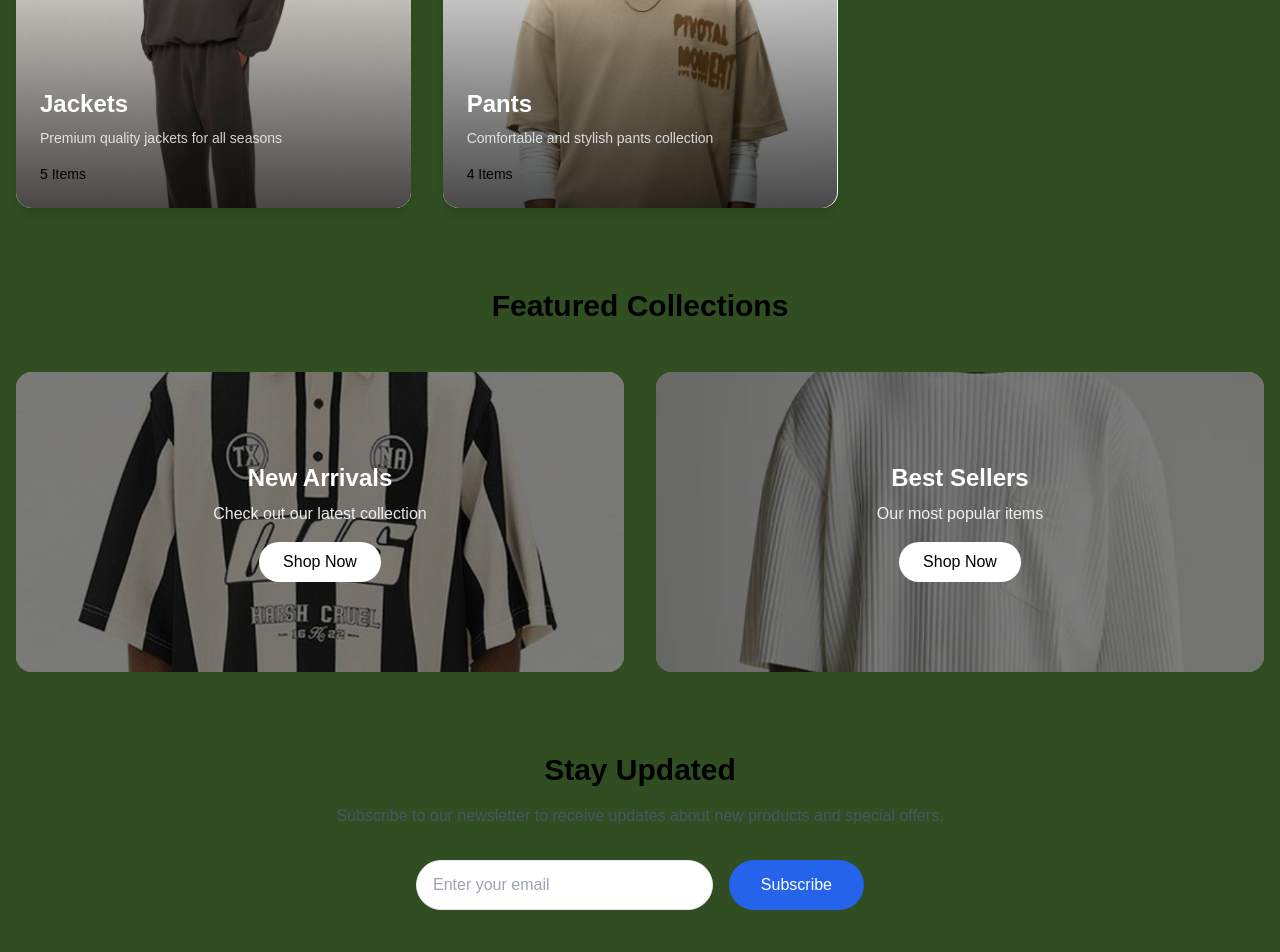
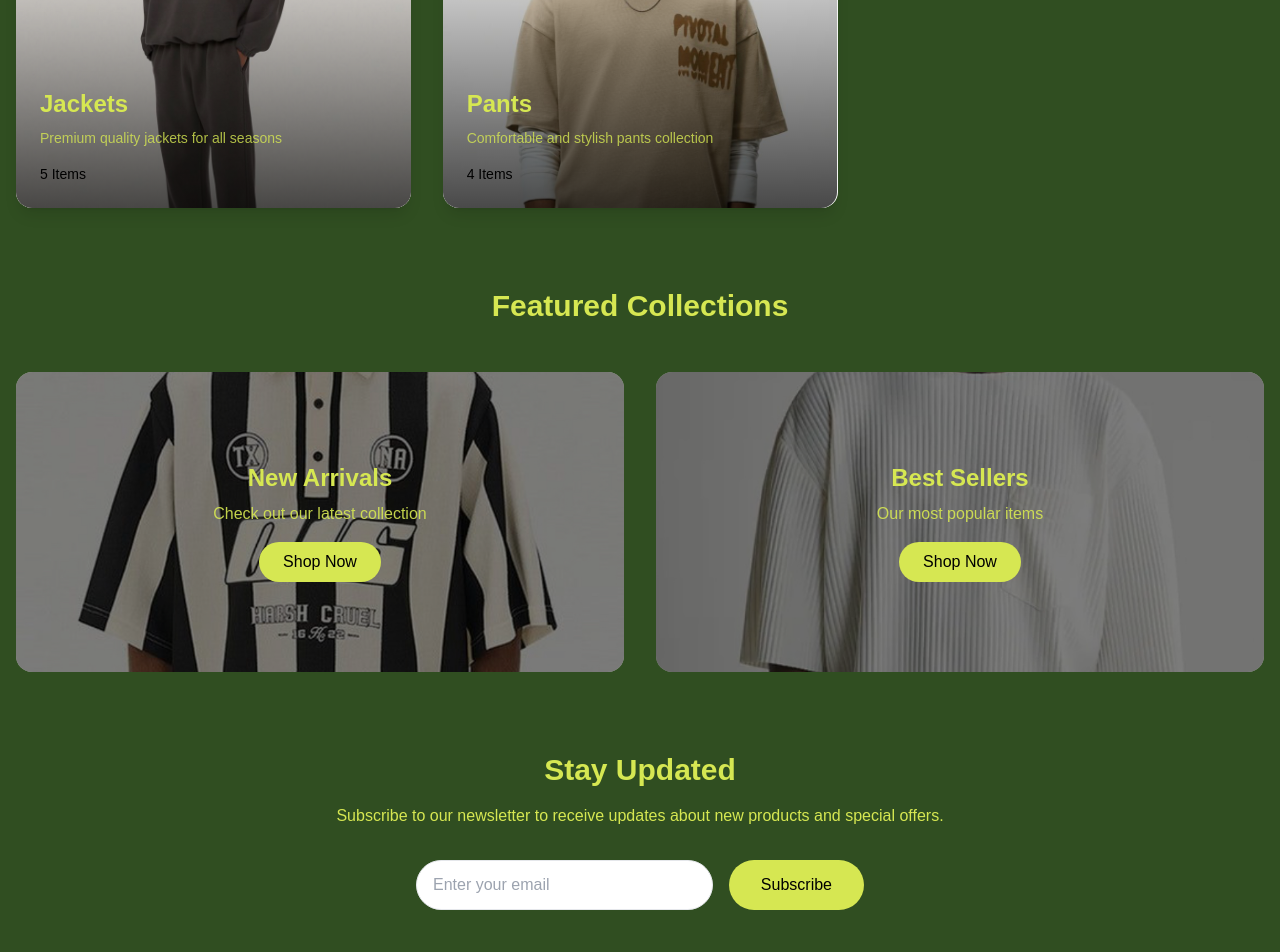
Before and after one commit to rolandaayo/ecommerce-store, a Next.js app: page /categories in a window 1280 px wide. Shown: the part 780-1732 px from the top of the page. Built offline with nearby package versions, Linux system fonts and the light colour scheme; a web font is replaced by a local one.

Commit message:
categories font color fix

```diff
--- a/src/app/components/Categories.js
+++ b/src/app/components/Categories.js
@@ -73,13 +73,13 @@ export default function Categories() {
                 </div>
 
                 {/* Category Content */}
-                <div className="absolute bottom-0 left-0 right-0 p-6 text-white">
+                <div className="absolute bottom-0 left-0 right-0 p-6 text-[#D6E752]">
                   <div className="flex justify-between items-end">
                     <div>
                       <h3 className="text-2xl font-bold mb-2">
                         {category.name}
                       </h3>
-                      <p className="text-white/80 text-sm mb-4">
+                      <p className="text-[#D6E752]/80 text-sm mb-4">
                         {category.description}
                       </p>
                       <p className="text-sm font-medium">
@@ -90,7 +90,7 @@ export default function Categories() {
                       href="/"
                       className="bg-white/20 backdrop-blur-sm p-3 rounded-full transform translate-y-8 opacity-0 group-hover:translate-y-0 group-hover:opacity-100 transition-all duration-300"
                     >
-                      <FaArrowRight className="w-5 h-5 text-white" />
+                      <FaArrowRight className="w-5 h-5 text-[#D6E752]" />
                     </Link>
                   </div>
                 </div>
@@ -100,7 +100,7 @@ export default function Categories() {
 
           {/* Featured Collections */}
           <div className="mt-20">
-            <h2 className="text-3xl font-bold text-black text-center mb-12">
+            <h2 className="text-3xl font-bold text-[#D6E752] text-center mb-12">
               Featured Collections
             </h2>
             <div className="grid grid-cols-1 md:grid-cols-2 gap-8">
@@ -113,14 +113,14 @@ export default function Categories() {
                   className="w-full h-full object-cover group-hover:scale-110 transition-transform duration-500"
                 />
                 <div className="absolute inset-0 bg-black/50 group-hover:bg-black/40 transition-colors duration-300" />
-                <div className="absolute inset-0 flex flex-col justify-center items-center text-white p-6 text-center">
+                <div className="absolute inset-0 flex flex-col justify-center items-center text-[#D6E752] p-6 text-center">
                   <h3 className="text-2xl font-bold mb-2">New Arrivals</h3>
-                  <p className="text-white/90 mb-4">
+                  <p className="text-[#D6E752]/90 mb-4">
                     Check out our latest collection
                   </p>
                   <Link
                     href="/"
-                    className="bg-white text-black px-6 py-2 rounded-full hover:bg-white/90 transition-colors"
+                    className="bg-[#D6E752] text-black px-6 py-2 rounded-full hover:bg-[#D6E752]/90 transition-colors"
                   >
                     Shop Now
                   </Link>
@@ -136,12 +136,12 @@ export default function Categories() {
                   className="w-full h-full object-cover group-hover:scale-110 transition-transform duration-500"
                 />
                 <div className="absolute inset-0 bg-black/50 group-hover:bg-black/40 transition-colors duration-300" />
-                <div className="absolute inset-0 flex flex-col justify-center items-center text-white p-6 text-center">
+                <div className="absolute inset-0 flex flex-col justify-center items-center text-[#D6E752] p-6 text-center">
                   <h3 className="text-2xl font-bold mb-2">Best Sellers</h3>
-                  <p className="text-white/90 mb-4">Our most popular items</p>
+                  <p className="text-[#D6E752]/90 mb-4">Our most popular items</p>
                   <Link
                     href="/"
-                    className="bg-white text-black px-6 py-2 rounded-full hover:bg-white/90 transition-colors"
+                    className="bg-[#D6E752] text-black px-6 py-2 rounded-full hover:bg-[#D6E752]/90 transition-colors"
                   >
                     Shop Now
                   </Link>
@@ -152,8 +152,8 @@ export default function Categories() {
 
           {/* Newsletter Section */}
           <div className="mt-20 text-center">
-            <h2 className="text-3xl font-bold text-black mb-4">Stay Updated</h2>
-            <p className="text-gray-600 mb-8 max-w-2xl mx-auto">
+            <h2 className="text-3xl font-bold text-[#D6E752] mb-4">Stay Updated</h2>
+            <p className="text-[#D6E752] mb-8 max-w-2xl mx-auto">
               Subscribe to our newsletter to receive updates about new products
               and special offers.
             </p>
@@ -161,9 +161,9 @@ export default function Categories() {
               <input
                 type="email"
                 placeholder="Enter your email"
-                className="flex-1 px-4 py-3 rounded-full border focus:outline-none focus:ring-2 focus:ring-blue-500"
+                className="flex-1 px-4 py-3 rounded-full border focus:outline-none focus:ring-2 focus:ring-[#D6E752]"
               />
-              <button className="bg-blue-600 text-white px-8 py-3 rounded-full hover:bg-blue-700 transition-colors">
+              <button className="bg-[#D6E752] text-black px-8 py-3 rounded-full hover:bg-[#D6E752]/90 transition-colors">
                 Subscribe
               </button>
             </div>
```
